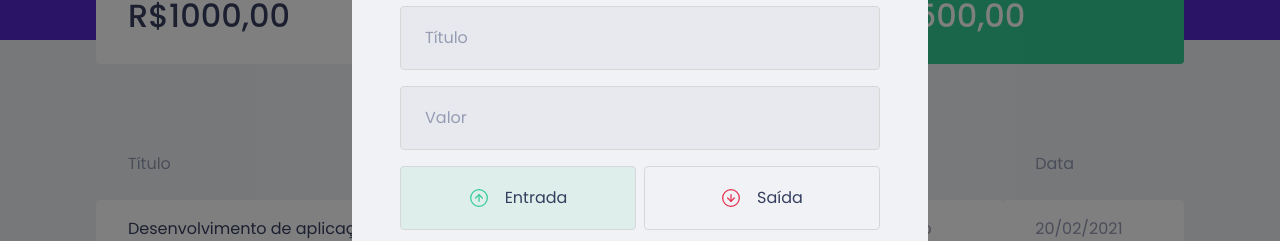
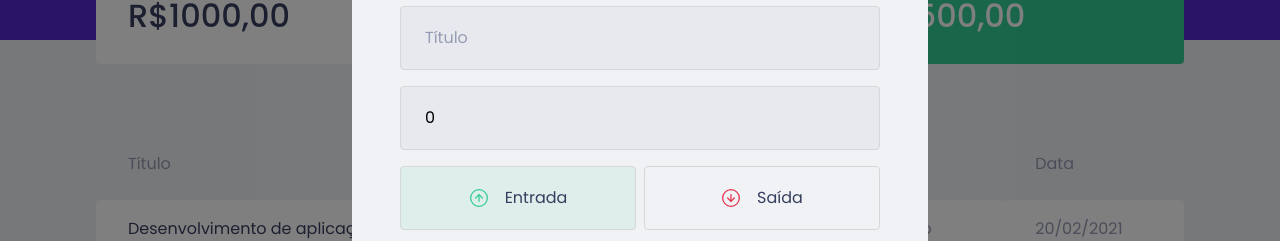
Before and after one commit to LeonardoBrizolla/dtmoney-fasttrack, a React (Create React App) app: page / in a window 1280 px wide. Both pictures are taken after a click on the button "Nova Transação". Shown: the part 232-473 px from the top of the page. Built offline with nearby package versions, Linux system fonts and the light colour scheme; no server answers; what miragejs would draw is missing.

Commit message:
Salvando dados do form

```diff
--- a/src/components/NewTransactionModal/index.tsx
+++ b/src/components/NewTransactionModal/index.tsx
@@ -1,4 +1,4 @@
-import { useState } from 'react';
+import { FormEvent, useState } from 'react';
 import Modal from 'react-modal';
 import closeImg from '../../assets/close.svg';
 import incomeImg from '../../assets/income.svg';
@@ -14,7 +14,16 @@
   isOpen,
   onRequestClose,
 }: NewTransactionModalProps) {
+  const [title, setTitle] = useState('');
+  const [value, setValue] = useState(0);
+  const [category, setCategory] = useState('');
   const [type, setType] = useState('deposit');
+
+  function handleCreateNewTransaction(event: FormEvent) {
+    event.preventDefault();
+
+    console.log({ title, value, category, type });
+  }
 
   return (
     <Modal
@@ -31,12 +40,22 @@
         <img src={closeImg} alt='Fechar modal' />
       </button>
 
-      <Container>
+      <Container onSubmit={handleCreateNewTransaction}>
         <h2>Cadastrar Transação</h2>
 
-        <input type='text' placeholder='Título' />
+        <input
+          type='text'
+          placeholder='Título'
+          value={title}
+          onChange={(event) => setTitle(event.target.value)}
+        />
 
-        <input type='number' placeholder='Valor' />
+        <input
+          type='number'
+          placeholder='Valor'
+          value={value}
+          onChange={(event) => setValue(Number(event.target.value))}
+        />
 
         <TransactionTypeContainer>
           <RadioBox
@@ -64,7 +83,12 @@
           </RadioBox>
         </TransactionTypeContainer>
 
-        <input type='text' placeholder='Categoria' />
+        <input
+          type='text'
+          placeholder='Categoria'
+          value={category}
+          onChange={(event) => setCategory(event.target.value)}
+        />
 
         <button type='submit'>Cadastrar</button>
       </Container>
```
